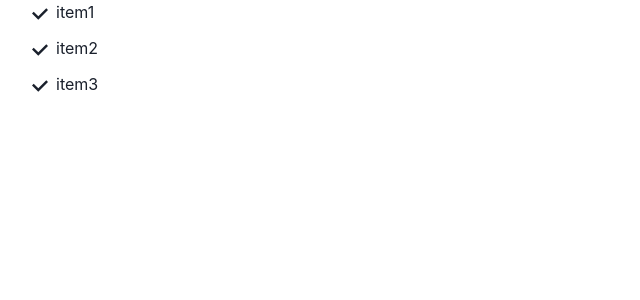
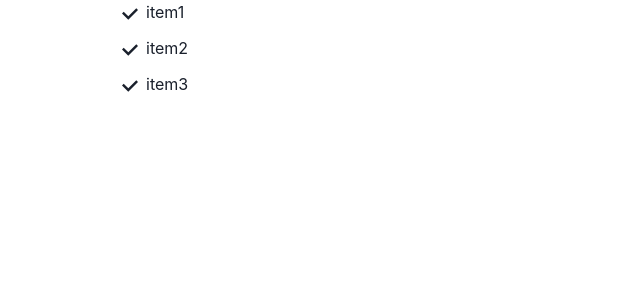
Before and after one commit to brunoleo223/next-documentacao-pt-br, a Next.js app: page / in a window 1280 px wide. Shown: the top 300 px of the page, without its empty margins (0-640 px from the left). Built offline with nearby package versions, Linux system fonts and the light colour scheme.

Commit message:
trying convert markdown to html

```diff
--- a/package.json
+++ b/package.json
@@ -14,9 +14,12 @@
     "@emotion/react": "^11.9.3",
     "@emotion/styled": "^11.9.3",
     "framer-motion": "^6.5.1",
+    "gray-matter": "^4.0.3",
     "next": "12.2.2",
     "react": "18.2.0",
-    "react-dom": "18.2.0"
+    "react-dom": "18.2.0",
+    "remark": "^14.0.2",
+    "remark-html": "^15.0.1"
   },
   "devDependencies": {
     "@types/node": "18.0.5",
--- /dev/null
+++ b/pages/articles/[slug].tsx
@@ -0,0 +1 @@
+import styles from './articles.module.css';
--- a/styles/globals.css
+++ b/styles/globals.css
@@ -16,7 +16,7 @@ a {
 }
 
 .content{
-  max-width: 1450px;
+  max-width: 1100px;
   width: 100%;
   padding: 0 2rem;
   margin: auto;
```
Also changed, not shown: pages/articles/articles.module.css (added), 3 other files (tests, documents, lock files or other folders).
